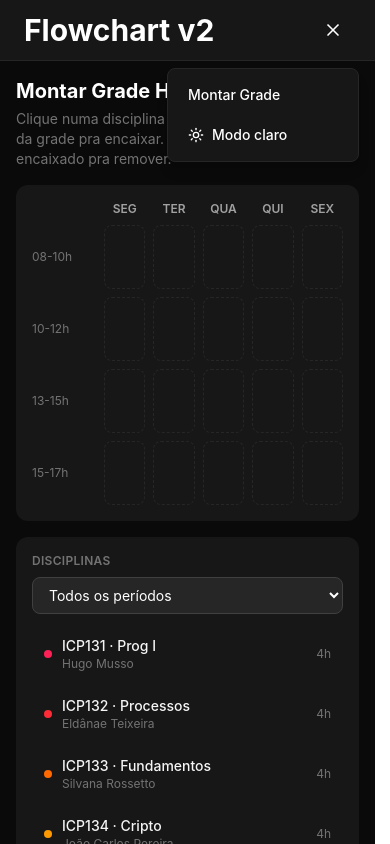
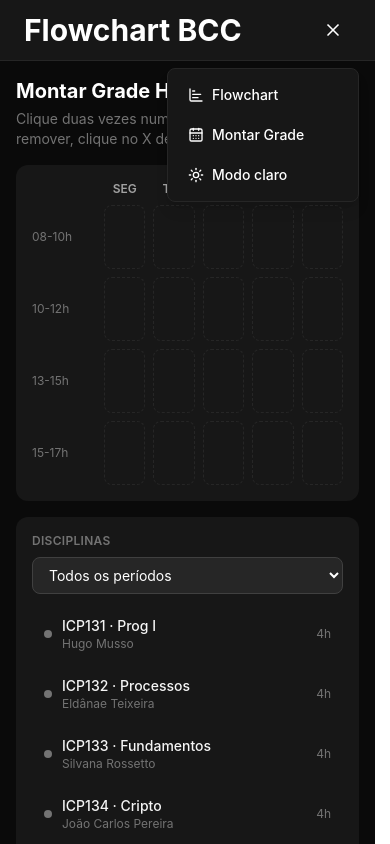
Before and after one commit to borges-1802/flowchart, a React (Vite) app: page /flowchart/Grade in a window 390 px wide. Both pictures are taken after a click on the button "Abrir menu". Shown: the top 844 px of the page. Built offline with nearby package versions, Linux system fonts and the light colour scheme.

Commit message:
feat: cores e inclusão de disciplina em grade

```diff
--- a/src/components/Grade/DisciplineList.tsx
+++ b/src/components/Grade/DisciplineList.tsx
@@ -7,8 +7,11 @@ interface DisciplineListProps {
   periods: number[];
   selectedPeriod: number | 'all';
   onPeriodChange: (period: number | 'all') => void;
-  selectedId: string | null;
-  onSelect: (id: string) => void;
+  armedId: string | null;
+  placedIds: Set<string>;
+  colorAssignments: Record<string, number>;
+  onItemClick: (option: DisciplineOption) => void;
+  onRemove: (optionId: string) => void;
 }
 
 export function DisciplineList({
@@ -17,8 +20,11 @@ export function DisciplineList({
   periods,
   selectedPeriod,
   onPeriodChange,
-  selectedId,
-  onSelect,
+  armedId,
+  placedIds,
+  colorAssignments,
+  onItemClick,
+  onRemove,
 }: DisciplineListProps) {
   const isDark = theme === 'dark';
   const filteredOptions =
@@ -53,8 +59,11 @@ export function DisciplineList({
             key={option.id}
             theme={theme}
             option={option}
-            isSelected={selectedId === option.id}
-            onClick={() => onSelect(option.id)}
+            isArmed={armedId === option.id}
+            isPlaced={placedIds.has(option.id)}
+            colorIndex={colorAssignments[option.subjectId]}
+            onClick={() => onItemClick(option)}
+            onRemove={() => onRemove(option.id)}
           />
         ))}
         {filteredOptions.length === 0 && (
--- a/src/components/Grade/DisciplineListItem.tsx
+++ b/src/components/Grade/DisciplineListItem.tsx
@@ -1,18 +1,55 @@
+import { X } from 'lucide-react';
 import type { DisciplineOption } from '../../domain/buildDisciplineOptions';
-import { getSubjectColor } from '../../domain/subjectColor';
+import { getColorByIndex, NEUTRAL_DOT } from '../../domain/subjectColor';
 
 interface DisciplineListItemProps {
   theme: 'dark' | 'light';
   option: DisciplineOption;
-  isSelected: boolean;
+  isArmed: boolean;
+  isPlaced: boolean;
+  colorIndex: number | undefined;
   onClick: () => void;
+  onRemove: () => void;
 }
 
-export function DisciplineListItem({ theme, option, isSelected, onClick }: DisciplineListItemProps) {
+export function DisciplineListItem({
+  theme,
+  option,
+  isArmed,
+  isPlaced,
+  colorIndex,
+  onClick,
+  onRemove,
+}: DisciplineListItemProps) {
   const isDark = theme === 'dark';
-  const color = getSubjectColor(option.subjectId);
 
-  const selectedClass = isDark ? 'bg-white/10 ring-1 ring-white/30' : 'bg-black/5 ring-1 ring-black/20';
+  if (isPlaced) {
+    const color = colorIndex !== undefined ? getColorByIndex(colorIndex) : null;
+    const bgClass = color ? color.base : NEUTRAL_DOT;
+    const textClass = color ? color.text : isDark ? 'text-white' : 'text-black';
+
+    return (
+      <div className={`flex w-full items-center gap-2.5 rounded-lg px-3 py-2.5 ${bgClass} ${textClass}`}>
+        <span className="min-w-0 flex-1">
+          <span className="block truncate text-sm font-semibold">
+            {option.subjectId} · {option.shortName}
+          </span>
+          <span className="block truncate text-xs opacity-80">{option.teacher}</span>
+        </span>
+        <span className="shrink-0 text-xs opacity-80">{option.hours}h</span>
+        <button
+          type="button"
+          onClick={onRemove}
+          aria-label={`Remover ${option.shortName} da grade`}
+          className="flex h-6 w-6 shrink-0 items-center justify-center rounded-full hover:bg-black/20"
+        >
+          <X className="h-3.5 w-3.5" />
+        </button>
+      </div>
+    );
+  }
+
+  const armedClass = isDark ? 'bg-white/10 ring-1 ring-white/30' : 'bg-black/5 ring-1 ring-black/20';
   const hoverClass = isDark ? 'hover:bg-white/5' : 'hover:bg-black/5';
 
   return (
@@ -20,19 +57,17 @@ export function DisciplineListItem({ theme, option, isSelected, onClick }: Disci
       type="button"
       onClick={onClick}
       className={`flex w-full items-center gap-2.5 rounded-lg px-3 py-2.5 text-left transition-colors ${
-        isSelected ? selectedClass : hoverClass
+        isArmed ? armedClass : hoverClass
       }`}
     >
-      <span className={`h-2 w-2 shrink-0 rounded-full ${color.dot}`} />
+      <span className={`h-2 w-2 shrink-0 rounded-full ${NEUTRAL_DOT}`} />
       <span className="min-w-0 flex-1">
         <span className={`block truncate text-sm font-medium ${isDark ? 'text-neutral-100' : 'text-neutral-900'}`}>
           {option.subjectId} · {option.shortName}
         </span>
-        <span className={`block truncate text-xs ${isDark ? 'text-neutral-500' : 'text-neutral-500'}`}>
-          {option.teacher}
-        </span>
+        <span className="block truncate text-xs text-neutral-500">{option.teacher}</span>
       </span>
-      <span className={`shrink-0 text-xs ${isDark ? 'text-neutral-500' : 'text-neutral-500'}`}>{option.hours}h</span>
+      <span className="shrink-0 text-xs text-neutral-500">{option.hours}h</span>
     </button>
   );
 }
--- a/src/components/Grade/ScheduleCell.tsx
+++ b/src/components/Grade/ScheduleCell.tsx
@@ -1,43 +1,38 @@
 import type { DisciplineOption } from '../../domain/buildDisciplineOptions';
-import { getSubjectColor } from '../../domain/subjectColor';
+import { getColorByIndex, NEUTRAL_DOT } from '../../domain/subjectColor';
 
 interface ScheduleCellProps {
   theme: 'dark' | 'light';
   occupant: DisciplineOption | null;
+  colorIndex: number | undefined;
   isPreview: boolean;
   previewColor: string | null;
-  onClick: () => void;
 }
 
-export function ScheduleCell({ theme, occupant, isPreview, previewColor, onClick }: ScheduleCellProps) {
+export function ScheduleCell({ theme, occupant, colorIndex, isPreview, previewColor }: ScheduleCellProps) {
   const isDark = theme === 'dark';
 
   if (occupant) {
-    const color = getSubjectColor(occupant.subjectId);
-    const cellClass = isDark ? color.cellDark : color.cellLight;
+    const color = colorIndex !== undefined ? getColorByIndex(colorIndex) : null;
+    const bgClass = color ? color.base : NEUTRAL_DOT;
+    const textClass = color ? color.text : isDark ? 'text-white' : 'text-black';
 
     return (
-      <button
-        type="button"
-        onClick={onClick}
-        className={`flex h-16 w-full flex-col items-center justify-center rounded-lg px-1 text-center ring-1 transition-opacity hover:opacity-80 ${cellClass}`}
-      >
+      <div className={`flex h-16 w-full flex-col items-center justify-center rounded-lg px-1 text-center ${bgClass} ${textClass}`}>
         <span className="truncate text-xs font-semibold">{occupant.shortName}</span>
         <span className="truncate text-[10px] opacity-80">{occupant.teacher}</span>
-      </button>
+      </div>
     );
   }
 
   return (
-    <button
-      type="button"
-      onClick={onClick}
+    <div
       className={`h-16 w-full rounded-lg border border-dashed transition-colors ${
         isPreview && previewColor
           ? previewColor
           : isDark
-            ? 'border-neutral-800 hover:border-neutral-700'
-            : 'border-neutral-300 hover:border-neutral-400'
+            ? 'border-neutral-800'
+            : 'border-neutral-300'
       }`}
     />
   );
--- a/src/components/Grade/ScheduleGrid.tsx
+++ b/src/components/Grade/ScheduleGrid.tsx
@@ -1,15 +1,15 @@
 import { Fragment } from 'react';
 import type { DisciplineOption } from '../../domain/buildDisciplineOptions';
 import { DAYS, TIME_BLOCKS, getOptionAt } from '../../domain/scheduleGrid';
-import { getSubjectColor } from '../../domain/subjectColor';
+import { getColorByIndex } from '../../domain/subjectColor';
 import { ScheduleCell } from './ScheduleCell';
 
 interface ScheduleGridProps {
   theme: 'dark' | 'light';
   options: DisciplineOption[];
   placedIds: Set<string>;
-  selectedOption: DisciplineOption | null;
-  onCellClick: (day: string, time: string) => void;
+  armedOption: DisciplineOption | null;
+  colorAssignments: Record<string, number>;
 }
 
 const dayLabels: Record<(typeof DAYS)[number], string> = {
@@ -20,7 +20,7 @@ const dayLabels: Record<(typeof DAYS)[number], string> = {
   SEX: 'SEX',
 };
 
-export function ScheduleGrid({ theme, options, placedIds, selectedOption, onCellClick }: ScheduleGridProps) {
+export function ScheduleGrid({ theme, options, placedIds, armedOption, colorAssignments }: ScheduleGridProps) {
   const isDark = theme === 'dark';
 
   return (
@@ -38,11 +38,17 @@ export function ScheduleGrid({ theme, options, placedIds, selectedOption, onCell
           {DAYS.map((day) => {
             const occupant = getOptionAt(day, time, placedIds, options);
             const isPreview =
-              !occupant && selectedOption ? selectedOption.slots.some((slot) => slot.day === day && slot.time === time) : false;
-            const previewColor = selectedOption
-              ? isDark
-                ? getSubjectColor(selectedOption.subjectId).previewDark
-                : getSubjectColor(selectedOption.subjectId).previewLight
+              !occupant && armedOption ? armedOption.slots.some((slot) => slot.day === day && slot.time === time) : false;
+
+            const armedColorIndex = armedOption ? colorAssignments[armedOption.subjectId] : undefined;
+            const previewColor = armedOption
+              ? armedColorIndex !== undefined
+                ? isDark
+                  ? getColorByIndex(armedColorIndex).previewDark
+                  : getColorByIndex(armedColorIndex).previewLight
+                : isDark
+                  ? 'border-neutral-500 bg-neutral-500/10'
+                  : 'border-neutral-400 bg-neutral-100'
               : null;
 
             return (
@@ -50,9 +56,9 @@ export function ScheduleGrid({ theme, options, placedIds, selectedOption, onCell
                 key={`${day}-${time}`}
                 theme={theme}
                 occupant={occupant}
+                colorIndex={occupant ? colorAssignments[occupant.subjectId] : undefined}
                 isPreview={isPreview}
                 previewColor={previewColor}
-                onClick={() => onCellClick(day, time)}
               />
             );
           })}
--- a/src/components/Header.tsx
+++ b/src/components/Header.tsx
@@ -1,7 +1,6 @@
 import { useState } from 'react';
 import { Link } from 'react-router-dom';
-import { Sun, Moon, Menu, X } from 'lucide-react';
-
+import { Sun, Moon, Menu, ChartBar, CalendarDays, X } from 'lucide-react';
 interface HeaderProps {
   theme: 'dark' | 'light';
   onToggleTheme: () => void;
@@ -25,13 +24,19 @@ export function Header({ theme, onToggleTheme }: HeaderProps) {
       <div>
           <Link
           to="/"
-          className={`m-0 text-3xl font-bold ${hoverClass}`}
+          className={`m-0 text-3xl font-bold`}
         >
-          Flowchart v2
+          Flowchart BCC
         </Link>
       </div>
 
       <div className="hidden items-center gap-2 sm:flex">
+        <Link
+          to="/"
+          className={`rounded-lg px-3 py-2 text-sm font-medium text-current ${hoverClass}`}
+        >
+          Flowchart
+        </Link>
         <Link
           to="/Grade"
           className={`rounded-lg px-3 py-2 text-sm font-medium text-current ${hoverClass}`}
@@ -64,12 +69,20 @@ export function Header({ theme, onToggleTheme }: HeaderProps) {
             isDark ? 'border-neutral-800 bg-neutral-900' : 'border-neutral-200 bg-white'
           }`}
         >
+           <Link
+          to="/"
+          onClick={closeMenu}
+          className={`flex items-center gap-2 rounded-lg px-3 py-2 text-left text-sm font-medium text-current ${hoverClass}`}
+        >
+          <ChartBar className="h-4 w-4" />Flowchart
+        </Link>
+
           <Link
             to="/Grade"
             onClick={closeMenu}
-            className={`rounded-lg px-3 py-2 text-sm font-medium text-current ${hoverClass}`}
+            className={`flex items-center gap-2 rounded-lg px-3 py-2 text-left text-sm font-medium text-current ${hoverClass}`}
           >
-            Montar Grade
+            <CalendarDays className="h-4 w-4" />Montar Grade
           </Link>
 
           <button
--- a/src/data/turmas.json
+++ b/src/data/turmas.json
@@ -277,7 +277,7 @@
     "turmas": [
       {
         "code": "T1",
-        "teacher": "Docente Externo",
+        "teacher": "Matheus Adauto",
         "slots": [
           {
             "day": "SEG",
@@ -295,20 +295,6 @@
       },
       {
         "code": "T2",
-        "teacher": "Matheus Adauto",
-        "slots": [
-          {
-            "day": "SEG",
-            "time": "10-12h"
-          },
-          {
-            "day": "QUA",
-            "time": "10-12h"
-          }
-        ]
-      },
-      {
-        "code": "T3",
         "teacher": "Amaury Cruz",
         "slots": [
           {
@@ -317,6 +303,10 @@
           },
           {
             "day": "QUA",
+            "time": "13-15h"
+          },
+          {
+            "day": "SEX",
             "time": "13-15h"
           }
         ]
--- a/src/domain/subjectColor.ts
+++ b/src/domain/subjectColor.ts
@@ -1,88 +1,81 @@
 interface ColorSet {
-  dot: string;
-  cellDark: string;
-  cellLight: string;
+  base: string;
+  text: string;
   previewDark: string;
   previewLight: string;
 }
 
 const PALETTE: ColorSet[] = [
   {
-    dot: 'bg-red-500',
-    cellDark: 'bg-red-500/20 ring-red-500 text-red-300',
-    cellLight: 'bg-red-100 ring-red-400 text-red-800',
+    base: 'bg-red-500',
+    text: 'text-white',
     previewDark: 'border-red-500 bg-red-500/10',
     previewLight: 'border-red-500 bg-red-100',
   },
   {
-    dot: 'bg-orange-500',
-    cellDark: 'bg-orange-500/20 ring-orange-500 text-orange-300',
-    cellLight: 'bg-orange-100 ring-orange-400 text-orange-800',
+    base: 'bg-orange-500',
+    text: 'text-black',
     previewDark: 'border-orange-500 bg-orange-500/10',
     previewLight: 'border-orange-500 bg-orange-100',
   },
   {
-    dot: 'bg-amber-500',
-    cellDark: 'bg-amber-500/20 ring-amber-500 text-amber-300',
-    cellLight: 'bg-amber-100 ring-amber-400 text-amber-800',
+    base: 'bg-amber-500',
+    text: 'text-black',
     previewDark: 'border-amber-500 bg-amber-500/10',
     previewLight: 'border-amber-500 bg-amber-100',
   },
   {
-    dot: 'bg-lime-500',
-    cellDark: 'bg-lime-500/20 ring-lime-500 text-lime-300',
-    cellLight: 'bg-lime-100 ring-lime-400 text-lime-800',
+    base: 'bg-lime-500',
+    text: 'text-black',
     previewDark: 'border-lime-500 bg-lime-500/10',
     previewLight: 'border-lime-500 bg-lime-100',
   },
   {
-    dot: 'bg-emerald-500',
-    cellDark: 'bg-emerald-500/20 ring-emerald-500 text-emerald-300',
-    cellLight: 'bg-emerald-100 ring-emerald-400 text-emerald-800',
+    base: 'bg-emerald-500',
+    text: 'text-white',
     previewDark: 'border-emerald-500 bg-emerald-500/10',
     previewLight: 'border-emerald-500 bg-emerald-100',
   },
   {
-    dot: 'bg-cyan-500',
-    cellDark: 'bg-cyan-500/20 ring-cyan-500 text-cyan-300',
-    cellLight: 'bg-cyan-100 ring-cyan-400 text-cyan-800',
+    base: 'bg-cyan-500',
+    text: 'text-black',
     previewDark: 'border-cyan-500 bg-cyan-500/10',
     previewLight: 'border-cyan-500 bg-cyan-100',
   },
   {
-    dot: 'bg-sky-500',
-    cellDark: 'bg-sky-500/20 ring-sky-500 text-sky-300',
-    cellLight: 'bg-sky-100 ring-sky-400 text-sky-800',
+    base: 'bg-sky-500',
+    text: 'text-white',
     previewDark: 'border-sky-500 bg-sky-500/10',
     previewLight: 'border-sky-500 bg-sky-100',
   },
   {
-    dot: 'bg-violet-500',
-    cellDark: 'bg-violet-500/20 ring-violet-500 text-violet-300',
-    cellLight: 'bg-violet-100 ring-violet-400 text-violet-800',
+    base: 'bg-violet-500',
+    text: 'text-white',
     previewDark: 'border-violet-500 bg-violet-500/10',
     previewLight: 'border-violet-500 bg-violet-100',
   },
   {
-    dot: 'bg-fuchsia-500',
-    cellDark: 'bg-fuchsia-500/20 ring-fuchsia-500 text-fuchsia-300',
-    cellLight: 'bg-fuchsia-100 ring-fuchsia-400 text-fuchsia-800',
+    base: 'bg-fuchsia-500',
+    text: 'text-white',
     previewDark: 'border-fuchsia-500 bg-fuchsia-500/10',
     previewLight: 'border-fuchsia-500 bg-fuchsia-100',
   },
   {
-    dot: 'bg-rose-500',
-    cellDark: 'bg-rose-500/20 ring-rose-500 text-rose-300',
-    cellLight: 'bg-rose-100 ring-rose-400 text-rose-800',
+    base: 'bg-rose-500',
+    text: 'text-white',
     previewDark: 'border-rose-500 bg-rose-500/10',
     previewLight: 'border-rose-500 bg-rose-100',
   },
 ];
 
-export function getSubjectColor(subjectId: string): ColorSet {
-  let hash = 0;
-  for (let i = 0; i < subjectId.length; i++) {
-    hash = (hash * 31 + subjectId.charCodeAt(i)) % PALETTE.length;
-  }
-  return PALETTE[hash];
+export function pickRandomColorIndex(usedIndices: number[]): number {
+  const available = PALETTE.map((_, index) => index).filter((index) => !usedIndices.includes(index));
+  const pool = available.length > 0 ? available : PALETTE.map((_, index) => index);
+  return pool[Math.floor(Math.random() * pool.length)];
 }
+
+export function getColorByIndex(index: number): ColorSet {
+  return PALETTE[index];
+}
+
+export const NEUTRAL_DOT = 'bg-neutral-500';
--- a/src/pages/Grade.tsx
+++ b/src/pages/Grade.tsx
@@ -4,8 +4,9 @@ import { DisciplineList } from '../components/Grade/DisciplineList';
 import { ScheduleGrid } from '../components/Grade/ScheduleGrid';
 import { GradeSummary } from '../components/Grade/GradeSummary';
 import { usePersistedState } from '../hooks/usePersistedState';
-import { buildDisciplineOptions } from '../domain/buildDisciplineOptions';
-import { hasConflict, getOptionAt } from '../domain/scheduleGrid';
+import { buildDisciplineOptions, type DisciplineOption } from '../domain/buildDisciplineOptions';
+import { hasConflict } from '../domain/scheduleGrid';
+import { pickRandomColorIndex } from '../domain/subjectColor';
 import subjectsData from '../data/subjects.json';
 import turmasData from '../data/turmas.json';
 import type { Subject } from '../types/subject.types';
@@ -19,8 +20,12 @@ const periods = [...new Set(options.map((option) => option.period))].sort((a, b)
 export function Grade() {
   const [theme, setTheme] = usePersistedState<'dark' | 'light'>('flowchart:theme', 'dark');
   const [selectedPeriod, setSelectedPeriod] = useState<number | 'all'>('all');
-  const [selectedId, setSelectedId] = useState<string | null>(null);
+  const [armedId, setArmedId] = useState<string | null>(null);
   const [placedIdsArray, setPlacedIdsArray] = usePersistedState<string[]>('grade:placedIds', []);
+  const [colorAssignments, setColorAssignments] = usePersistedState<Record<string, number>>(
+    'grade:colorAssignments',
+    {},
+  );
   const placedIds = useMemo(() => new Set(placedIdsArray), [placedIdsArray]);
   const isDark = theme === 'dark';
 
@@ -28,22 +33,36 @@ export function Grade() {
     setTheme((current) => (current === 'dark' ? 'light' : 'dark'));
   }
 
-  const selectedOption = options.find((option) => option.id === selectedId) ?? null;
+  const armedOption = options.find((option) => option.id === armedId) ?? null;
 
-  function handleCellClick(day: string, time: string) {
-    const occupant = getOptionAt(day, time, placedIds, options);
+  function placeOption(option: DisciplineOption) {
+    if (hasConflict(option, placedIds, options)) return;
 
-    if (occupant) {
-      setPlacedIdsArray((current) => current.filter((id) => id !== occupant.id));
+    if (!(option.subjectId in colorAssignments)) {
+      const placedSubjectIds = new Set(
+        options.filter((item) => placedIds.has(item.id)).map((item) => item.subjectId),
+      );
+      const usedIndices = [...placedSubjectIds]
+        .map((subjectId) => colorAssignments[subjectId])
+        .filter((index) => index !== undefined);
+      const newIndex = pickRandomColorIndex(usedIndices);
+      setColorAssignments((current) => ({ ...current, [option.subjectId]: newIndex }));
+    }
+
+    setPlacedIdsArray((current) => [...current, option.id]);
+    setArmedId(null);
+  }
+
+  function handleItemClick(option: DisciplineOption) {
+    if (armedId === option.id) {
+      placeOption(option);
       return;
     }
+    setArmedId(option.id);
+  }
 
-    if (!selectedOption) return;
-    if (!selectedOption.slots.some((slot) => slot.day === day && slot.time === time)) return;
-    if (hasConflict(selectedOption, placedIds, options)) return;
-
-    setPlacedIdsArray((current) => [...current, selectedOption.id]);
-    setSelectedId(null);
+  function handleRemove(optionId: string) {
+    setPlacedIdsArray((current) => current.filter((id) => id !== optionId));
   }
 
   const placedOptions = options.filter((option) => placedIds.has(option.id));
@@ -57,21 +76,23 @@ export function Grade() {
       <Header theme={theme} onToggleTheme={handleToggleTheme} />
       <div className={`min-h-screen p-4 ${isDark ? 'bg-neutral-950 text-white' : 'bg-neutral-50 text-neutral-900'}`}>
         <h2 className="mb-1 text-xl font-bold">Montar Grade Horária</h2>
-        <p className={`mb-4 text-sm ${isDark ? 'text-neutral-500' : 'text-neutral-500'}`}>
-          Clique numa disciplina e depois numa célula vazia da grade pra encaixar. Clique num bloco já encaixado pra
-          remover.
+        <p className="mb-4 text-sm text-neutral-500">
+          Clique duas vezes numa disciplina pra encaixar. Pra remover, clique no X dentro do item já encaixado.
         </p>
 
         <div className="grid grid-cols-1 gap-4 lg:grid-cols-[280px_1fr]">
-          <div className={`order-2 max-h-[420px] overflow-hidden rounded-xl p-4 lg:order-1 lg:max-h-[440px] ${cardClass}`}>
+          <div className={`order-2 max-h-105 overflow-hidden rounded-xl p-4 lg:order-1 lg:max-h-110 ${cardClass}`}>
             <DisciplineList
               theme={theme}
               options={options}
               periods={periods}
               selectedPeriod={selectedPeriod}
               onPeriodChange={setSelectedPeriod}
-              selectedId={selectedId}
-              onSelect={(id) => setSelectedId(id === selectedId ? null : id)}
+              armedId={armedId}
+              placedIds={placedIds}
+              colorAssignments={colorAssignments}
+              onItemClick={handleItemClick}
+              onRemove={handleRemove}
             />
           </div>
 
@@ -80,8 +101,8 @@ export function Grade() {
               theme={theme}
               options={options}
               placedIds={placedIds}
-              selectedOption={selectedOption}
-              onCellClick={handleCellClick}
+              armedOption={armedOption}
+              colorAssignments={colorAssignments}
             />
           </div>
         </div>
```
